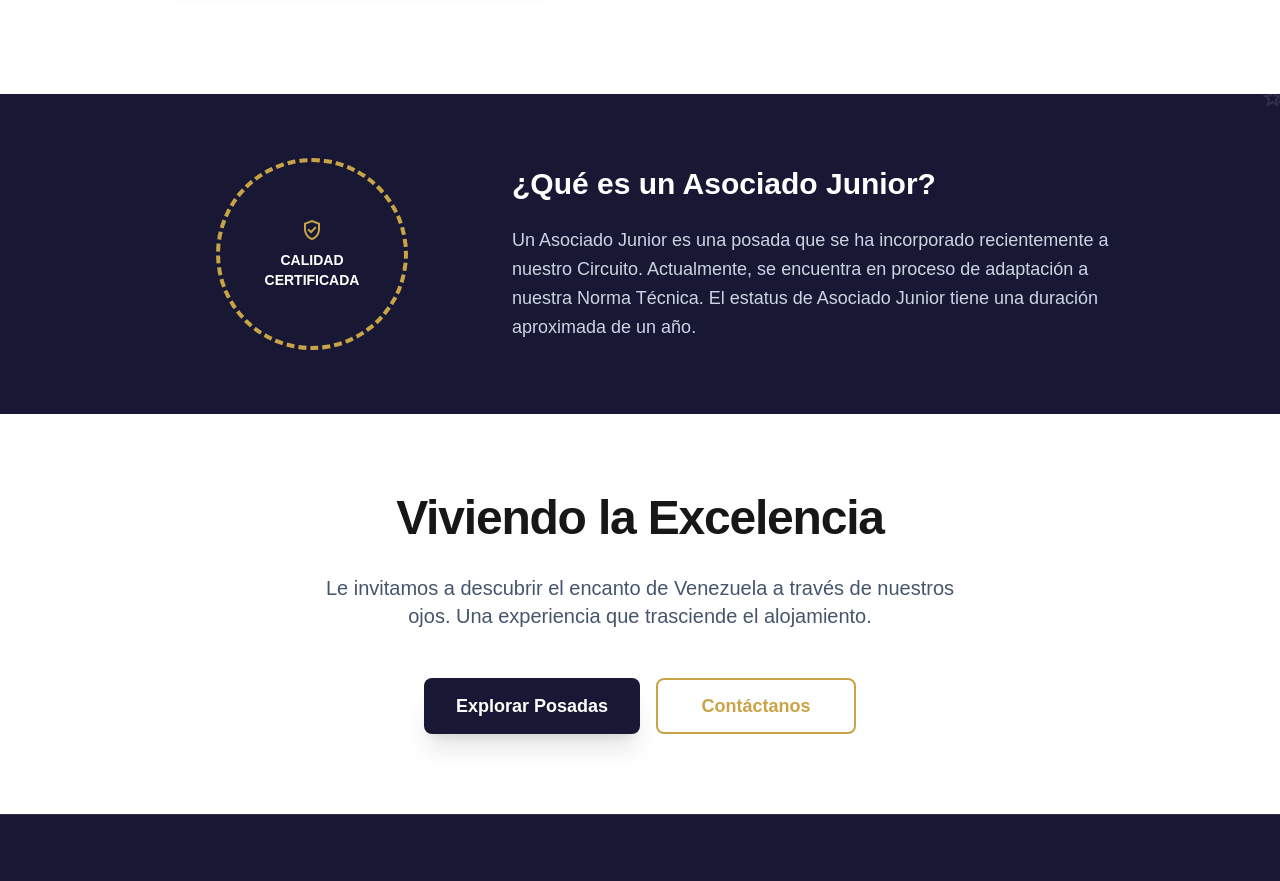
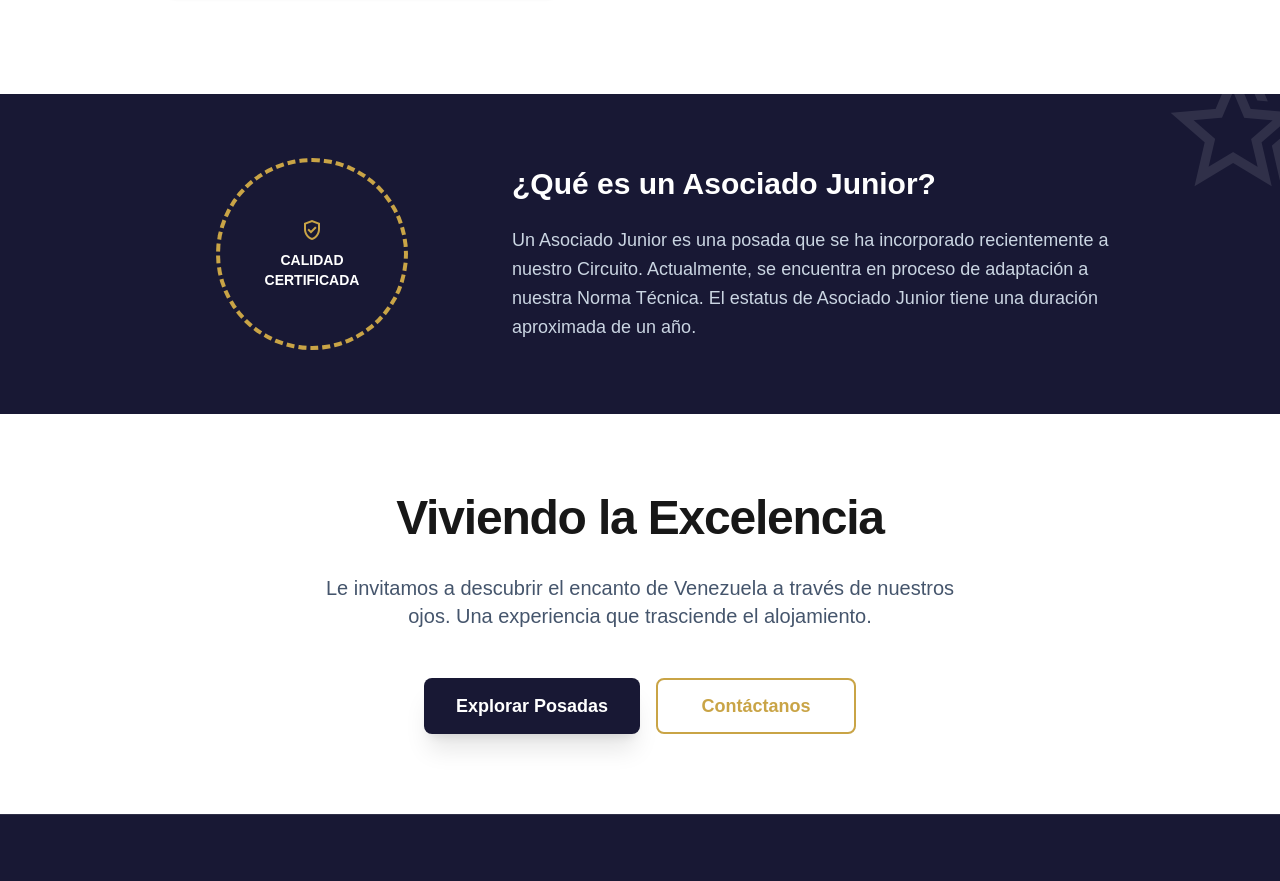
Before and after one commit to gustallafermrd/circuitonew, a Next.js app: page /en/quienes-somos in a window 1280 px wide. Shown: the part 3339-4220 px from the top of the page. Built offline with nearby package versions, Linux system fonts and the light colour scheme.

Commit message:
fiexed icons

```diff
--- a/src/app/[lang]/quienes-somos/page.tsx
+++ b/src/app/[lang]/quienes-somos/page.tsx
@@ -37,7 +37,7 @@ export default async function QuienesSomosPage({
             El <strong className="text-primary font-bold">Circuito de la Excelencia</strong> es una Asociación Civil sin fines de lucro que agrupa a un selecto grupo de posadas en Venezuela. Nacimos con el firme propósito de elevar los estándares de servicio y hospitalidad en el país, ofreciendo a los viajeros experiencias auténticas garantizadas por un riguroso sistema de gestión.
           </p>
           <p className="text-slate-600 text-lg leading-relaxed text-justify">
-            Nuestra red no solo representa alojamiento; representa una cultura de calidad que se vive en cada rincón de           nuestras posadas asociadas, desde los Andes hasta las costas caribeñas.
+            Nuestra red no solo representa alojamiento; representa una cultura de calidad que se vive en cada rincón de nuestras posadas asociadas, desde los Andes hasta las costas caribeñas.
           </p>
         </div>
         <div className="relative">
@@ -190,7 +190,7 @@ export default async function QuienesSomosPage({
         </div>
       </div>
       <div className="absolute top-0 right-0 opacity-10 pointer-events-none translate-x-1/4 -translate-y-1/4">
-        <span className="material-symbols-outlined text-xl text-white">hotel_class</span>
+        <span className="material-symbols-outlined !text-[150px] text-white">hotel_class</span>
       </div>
     </section>
     <div className="w-full bg-white text-brand-navy px-6 py-20 lg:px-40">
--- a/src/app/components/footer.tsx
+++ b/src/app/components/footer.tsx
@@ -28,7 +28,6 @@ export default function Footer({ lang = 'es' }: { lang?: string }) {
             </div>
           </div>
           <div>
-            <h4 className="text-lg font-bold mb-6 text-secondary">Navegación</h4>
             <ul className="space-y-3 text-sm text-gray-300">
               <li><Link className="hover:text-white transition-colors" href={`/${lang}/quienes-somos`}>Sobre Nosotros</Link></li>
               <li><Link className="hover:text-white transition-colors" href={`/${lang}/sello-de-calidad`}>Sello de Calidad</Link></li>
@@ -41,7 +40,6 @@ export default function Footer({ lang = 'es' }: { lang?: string }) {
 
           {/* Legal */}
           <div>
-            <h4 className="text-lg font-bold mb-6 text-secondary">Legal</h4>
             <ul className="space-y-3 text-sm text-gray-300">
               <li><a className="hover:text-white transition-colors" href="#">Términos y Condiciones</a></li>
               <li><a className="hover:text-white transition-colors" href="#">Política de Privacidad</a></li>
```
